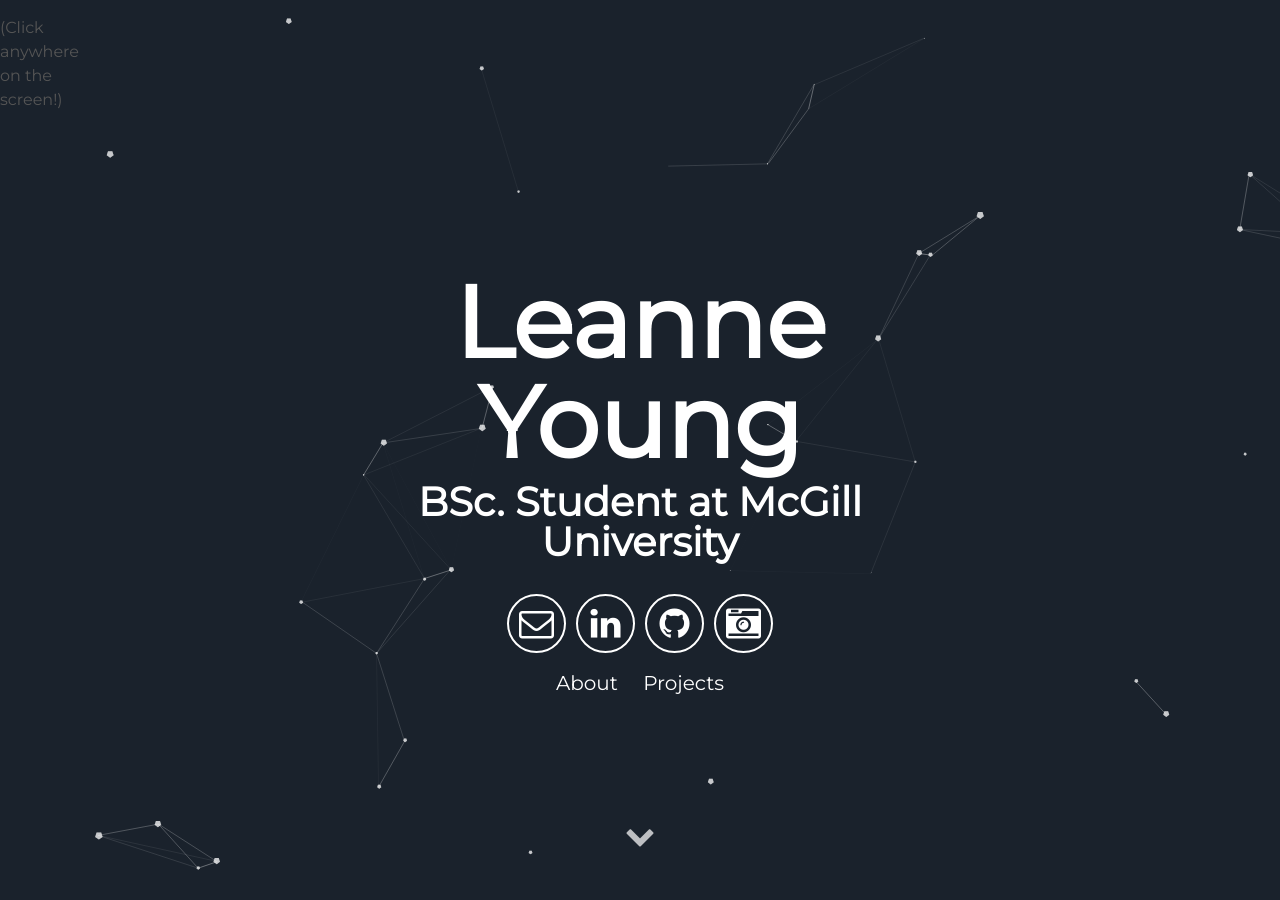
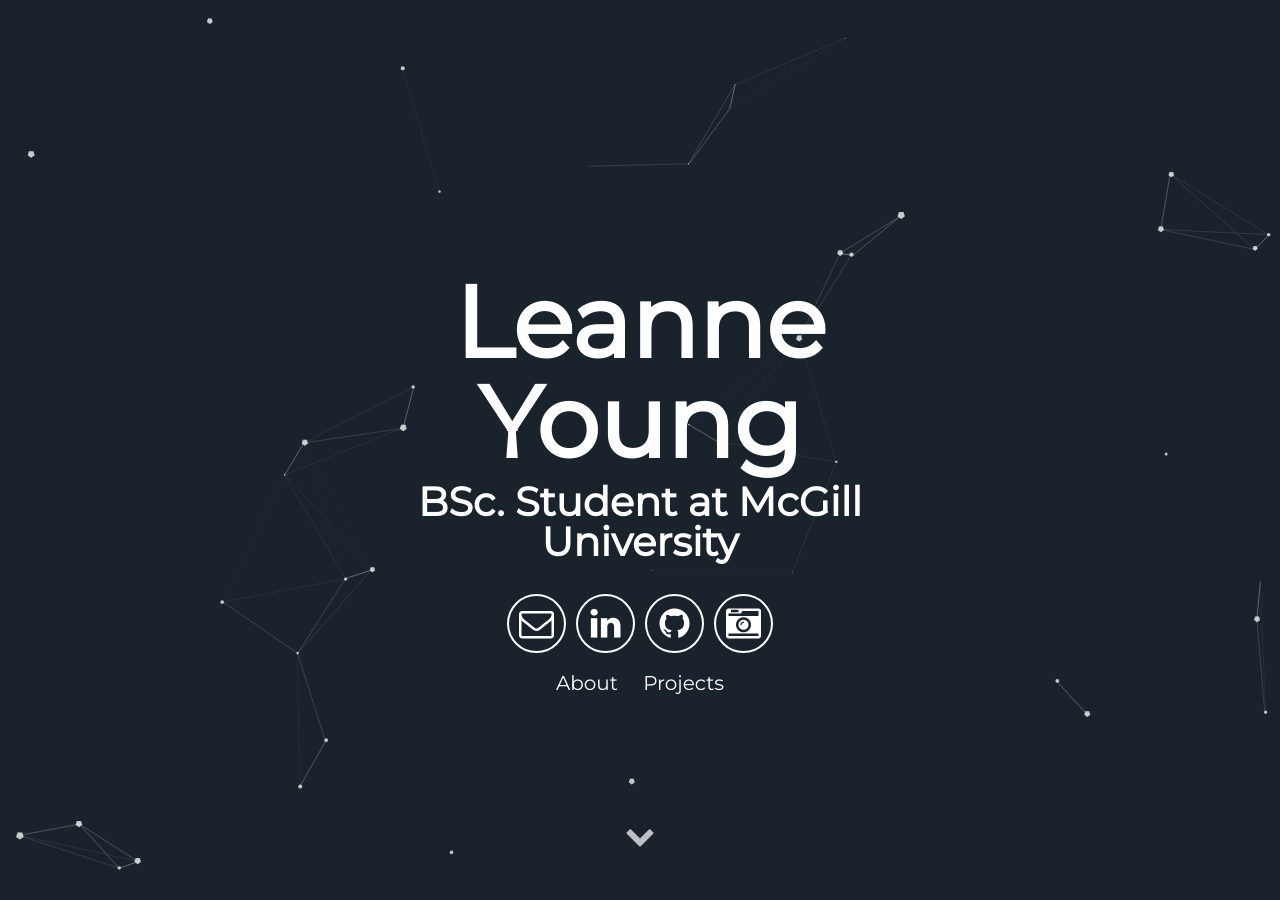
Before and after one commit to leanne-young/leanne-young.github.io, a Jekyll site: the page built from index.md, in a window 1280 px wide and 900 px high. Built offline with Jekyll 4.4.1, drawn with Linux system fonts in a browser that asks for light colours; our own code applies the rules of GitHub Pages for plain Markdown files.

Commit message:
Update header.html

```diff
--- a/_includes/header.html
+++ b/_includes/header.html
@@ -16,5 +16,4 @@
       </div>
   </div>
   <a class="down" href="#about" data-scroll><i class="icon fa fa-chevron-down" aria-hidden="true"></i></a>
-  <p>(Click anywhere on the screen!)</p>
 </div>
```
